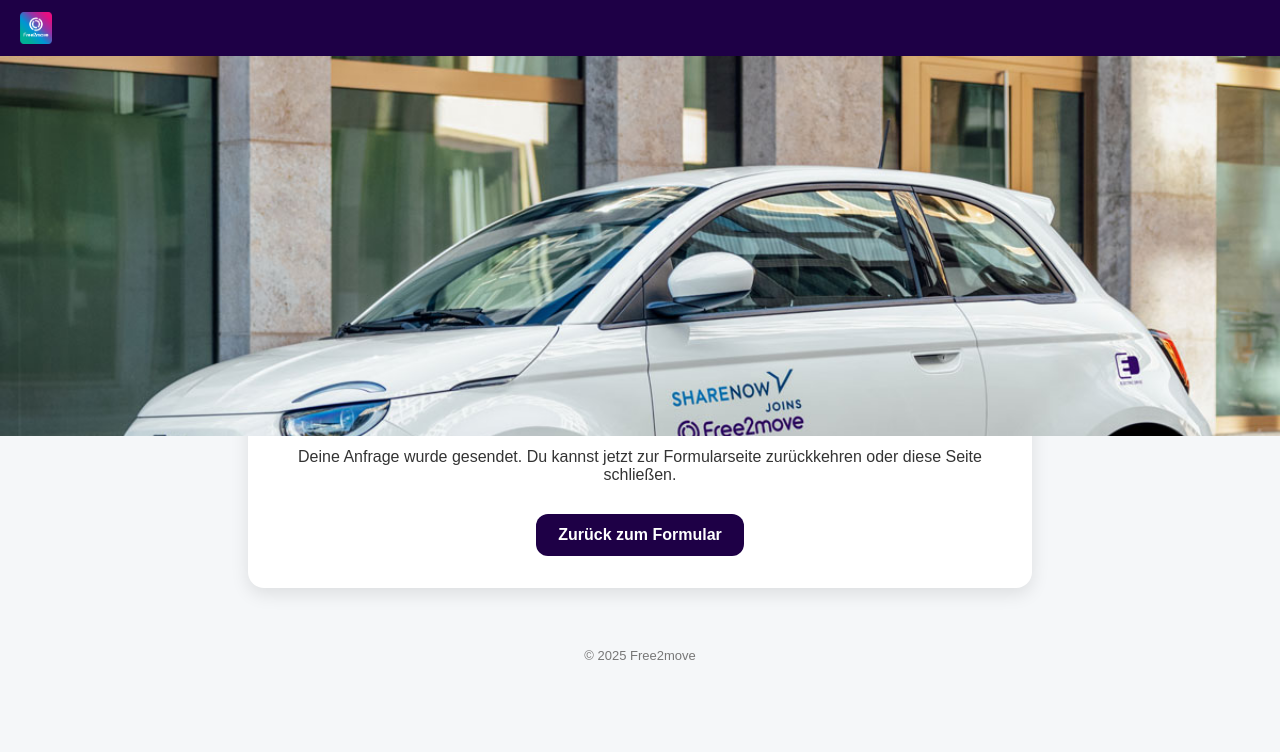
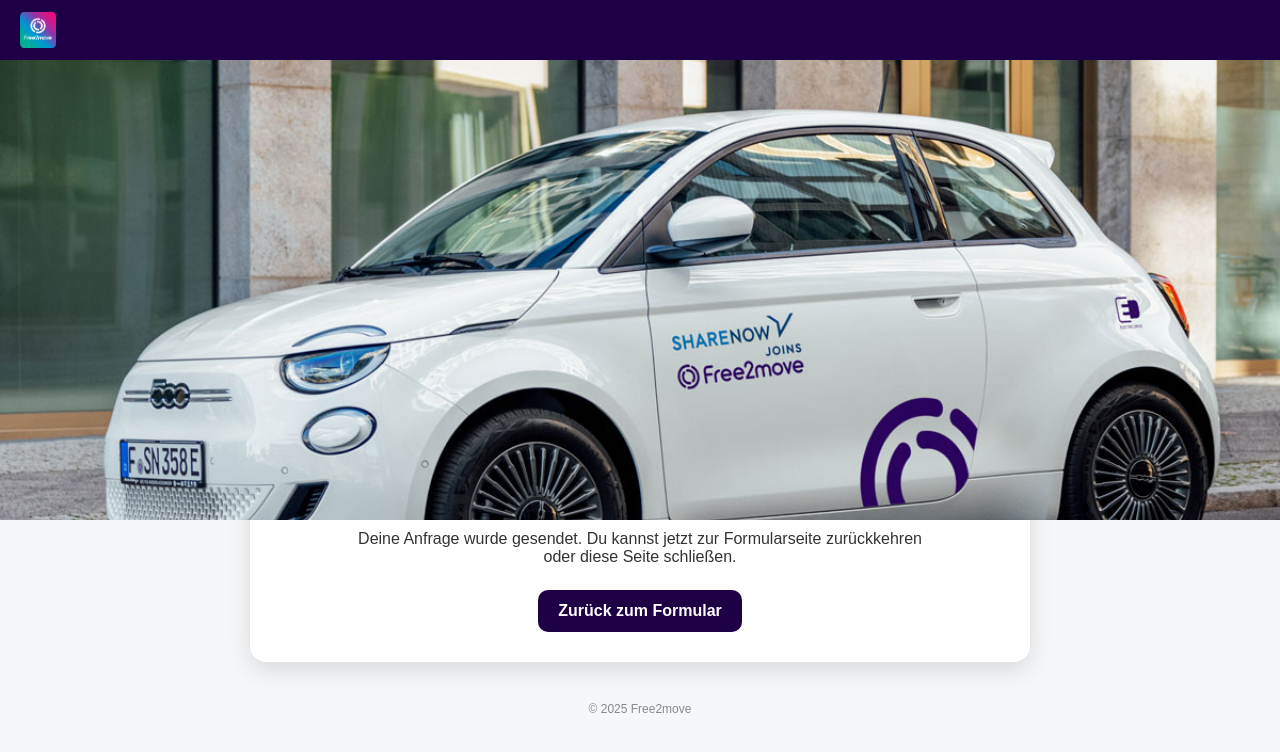
Before and after one commit to louisa-filify/free2move-form, a plain HTML site: page thankyou.html in a window 1280 px wide. Drawn offline with Linux system fonts and the light colour scheme.

Commit message:
thankyou.html

```diff
--- a/thankyou.html
+++ b/thankyou.html
@@ -3,86 +3,91 @@
 <head>
   <meta charset="UTF-8">
   <meta name="viewport" content="width=device-width, initial-scale=1.0">
-  <title>Danke! 💜</title>
+  <title>Danke 🎉</title>
   <style>
     body {
       margin: 0;
       font-family: Arial, sans-serif;
-      background: #f5f7f9;
+      background-color: #f5f7f9;
       color: #333;
     }
+
     header {
-      background: #1E0046;
+      background-color: #1E0046;
       padding: 12px 20px;
       display: flex;
       align-items: center;
     }
     header img {
-      height: 32px;
+      height: 36px;
     }
+
     .hero {
-      height: 380px; /* höher gemacht */
-      background: url('free2move-co-branded-infleeting-fiat500e-id-8753_15870.jpg') no-repeat center top;
+      height: 460px; /* höher, damit mehr vom Bild sichtbar wird */
+      background: url('free2move-co-branded-infleeting-fiat500e-id-8753_15870.jpg') no-repeat center -60px;
       background-size: cover;
       position: relative;
     }
+
     .card {
       max-width: 720px;
-      margin: -80px auto 40px auto;
+      margin: -80px auto 40px;
       background: #fff;
-      padding: 32px;
+      padding: 30px;
       border-radius: 16px;
-      box-shadow: 0 6px 18px rgba(0,0,0,0.1);
+      box-shadow: 0 8px 24px rgba(0,0,0,0.12);
       text-align: center;
     }
-    h1 {
-      color: #1E0046;
+    .card h1 {
       font-size: 26px;
       margin-bottom: 12px;
+      color: #1E0046;
     }
-    p {
-      margin: 8px 0 20px 0;
+    .card p {
+      margin: 8px 0;
       font-size: 16px;
     }
     .btn {
       display: inline-block;
-      margin-top: 10px;
-      padding: 12px 22px;
-      border-radius: 12px;
+      margin-top: 16px;
+      padding: 12px 20px;
       background: #1E0046;
       color: #fff;
-      font-weight: bold;
+      font-weight: 600;
       text-decoration: none;
-      font-size: 16px;
+      border-radius: 10px;
+      transition: background 0.3s ease;
     }
     .btn:hover {
-      background: #3a007a;
+      background: #3a0a7a;
     }
+
     footer {
       text-align: center;
-      padding: 20px;
-      font-size: 13px;
-      color: #777;
+      font-size: 12px;
+      color: #888;
+      margin-bottom: 20px;
     }
   </style>
 </head>
 <body>
 
-  <!-- Header mit Logo -->
+  <!-- Header -->
   <header>
     <img src="17824973.png" alt="Free2move Logo">
   </header>
 
-  <!-- Hero Banner -->
+  <!-- Hero mit Banner -->
   <div class="hero"></div>
 
   <!-- Danke-Card -->
   <main class="card">
     <h1>Danke! 🎉</h1>
-    <p>Deine Anfrage wurde gesendet. Du kannst jetzt zur Formularseite zurückkehren oder diese Seite schließen.</p>
-    <a href="https://free2move-form-i91f.vercel.app/" class="btn">Zurück zum Formular</a>
+    <p>Deine Anfrage wurde gesendet. Du kannst jetzt zur Formularseite zurückkehren<br> oder diese Seite schließen.</p>
+    <a class="btn" href="https://free2move-form-i91f.vercel.app/">Zurück zum Formular</a>
   </main>
 
+  <!-- Footer -->
   <footer>
     © 2025 Free2move
   </footer>
```
